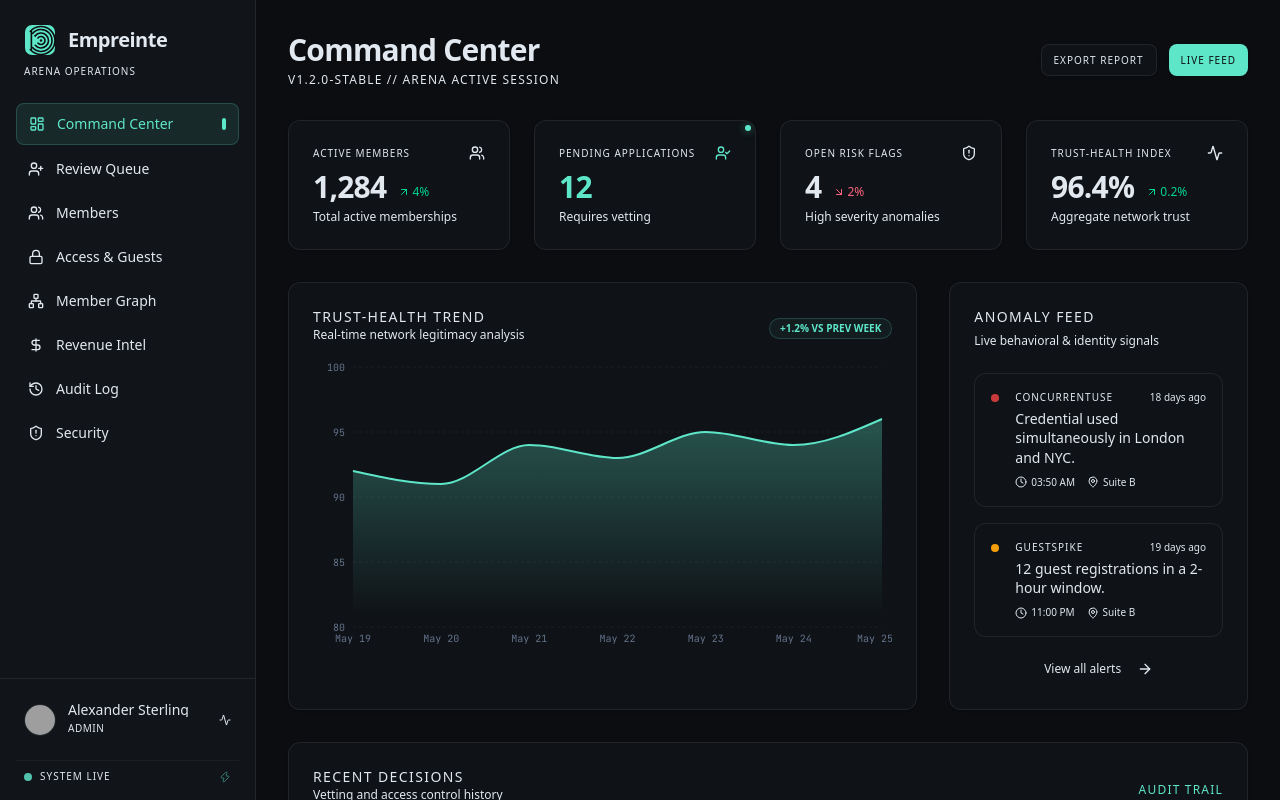
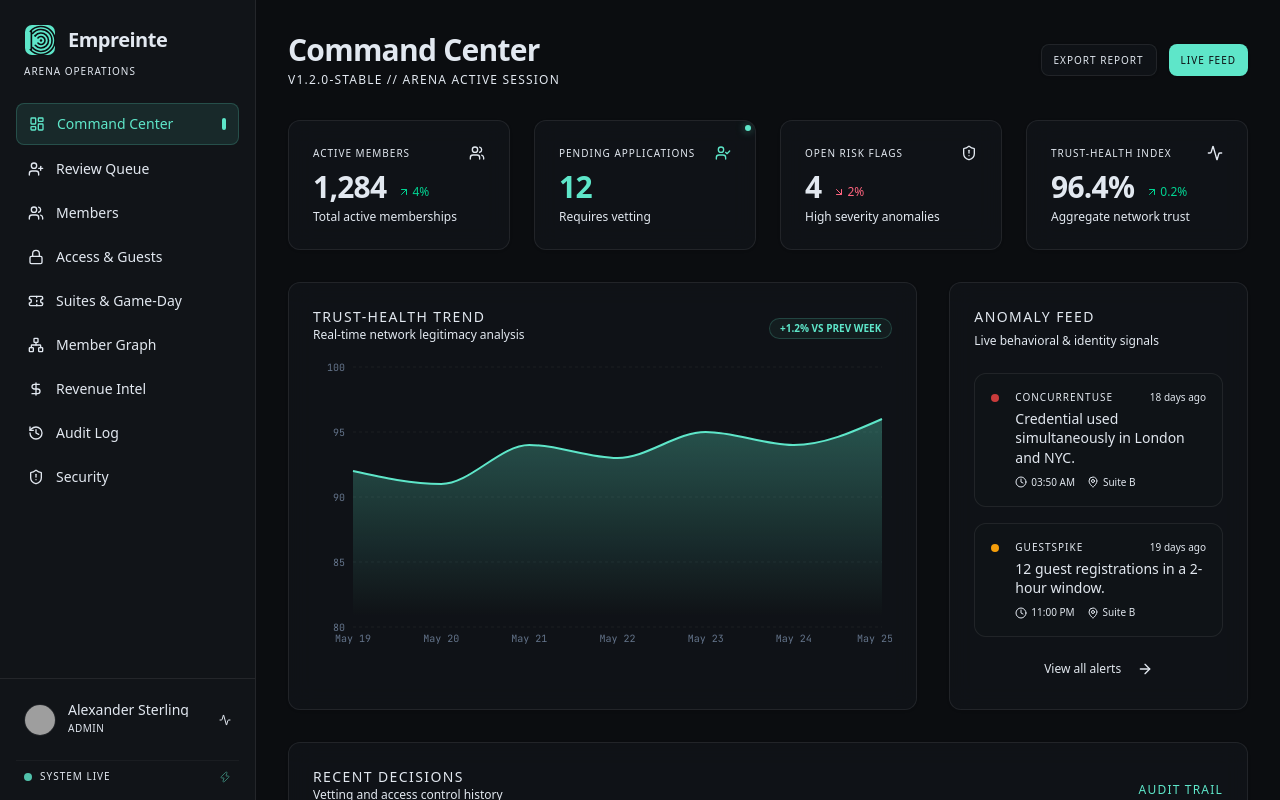
Before and after one commit to msurace328/Empreinte, a Next.js app: page /admin in a window 1280 px wide. Shown: the top 800 px of the page. Built offline with nearby package versions, Linux system fonts and the light colour scheme; grey boxes are pictures that could not be loaded.

Commit message:
Add 'Suites & Game-Day' menu item to sidebar

```diff
--- a/src/components/shell/sidebar.tsx
+++ b/src/components/shell/sidebar.tsx
@@ -13,6 +13,7 @@ import {
     Lock,
     History,
     Network,
+    Ticket,
     LogOut,
     Zap
 } from 'lucide-react';
@@ -42,6 +43,7 @@ const navItems: NavItem[] = [
     { title: 'Review Queue', href: '/admin/applications', icon: UserPlus, roles: ['Admin', 'MembershipDirector'] },
     { title: 'Members', href: '/admin/members', icon: Users, roles: ['Admin', 'MembershipDirector', 'FrontDesk', 'Auditor'] },
     { title: 'Access & Guests', href: '/admin/access', icon: Lock, roles: ['Admin', 'MembershipDirector', 'FrontDesk', 'Auditor'] },
+    { title: 'Suites & Game-Day', href: '/admin/suites', icon: Ticket, roles: ['Admin', 'MembershipDirector', 'FrontDesk', 'Auditor'] },
     { title: 'Member Graph', href: '/admin/graph', icon: Network, roles: ['Admin', 'MembershipDirector', 'Auditor'] },
     { title: 'Revenue Intel', href: '/admin/revenue', icon: DollarSign, roles: ['Admin', 'MembershipDirector'] },
     { title: 'Audit Log', href: '/admin/audit', icon: History, roles: ['Admin', 'Auditor'] },
```
